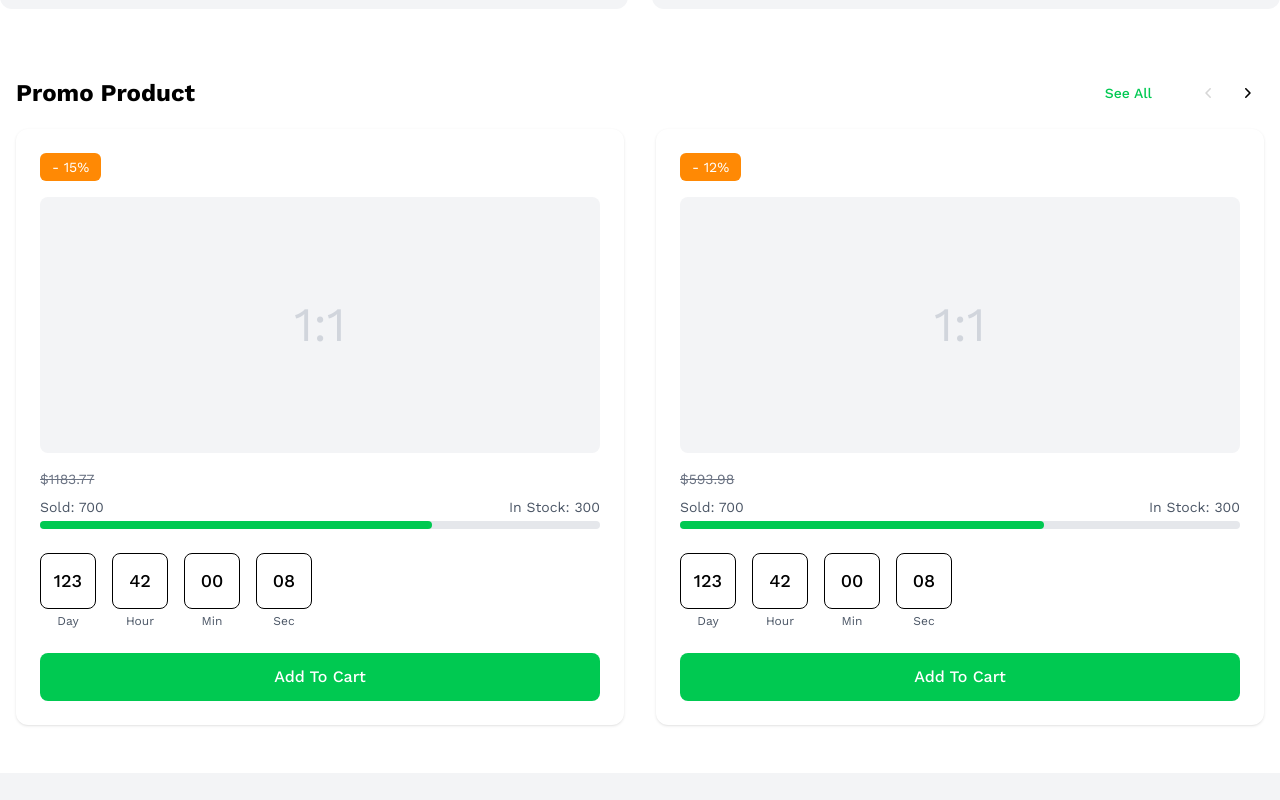
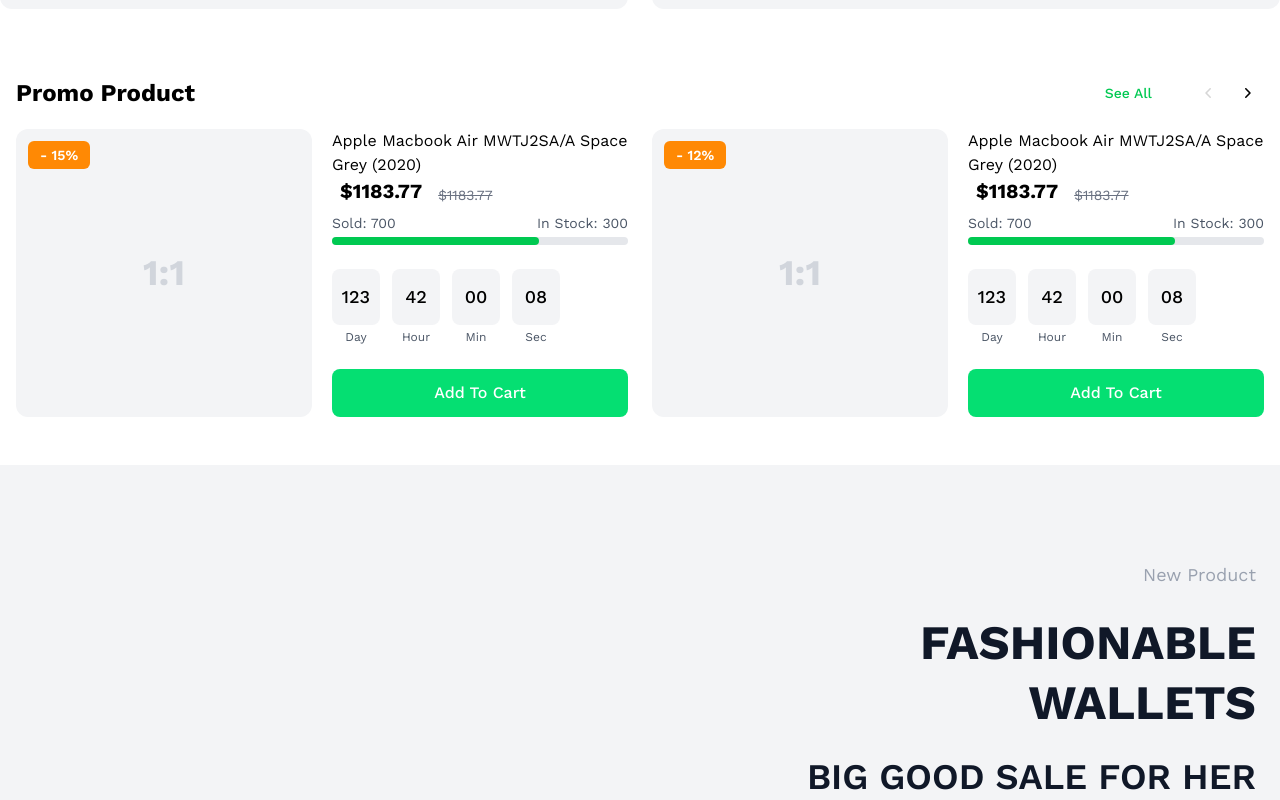
Before and after one commit to PrashantSainiSDE/pockie-demo, an Angular app: page /dashboard in a window 1280 px wide. Shown: the part 1700-2500 px from the top of the page. Built offline with nearby package versions, Linux system fonts and the light colour scheme.

Commit message:
feat(ui): section 4 done

```diff
--- a/src/app/dashboard/dashboard.component.html
+++ b/src/app/dashboard/dashboard.component.html
@@ -701,7 +701,6 @@
 <!-- section 4 -->
 <section class="w-full py-12">
   <div class="container mx-auto px-4">
-    <!-- Header -->
      <!-- top header -->
    <div class="flex justify-between mx-auto py-5">
     <p class="text-2xl font-bold">Promo Product</p>
@@ -728,25 +727,32 @@
 
 
     <!-- Flash Sale Grid -->
-    <div class="grid grid-cols-1 md:grid-cols-2 gap-8">
+    <div class="grid grid-cols-1 md:grid-cols-2 gap-6">
       <!-- CARD 1 -->
-      <div class="bg-white rounded-xl shadow p-6 flex flex-col">
-        <!-- Discount Badge -->
+      <div class="bg-white rounded-xl flex max-auto gap-5">
+
+        <div class="relative w-full">
       <span
-          class="bg-orange-400 text-white text-sm px-3 py-1 rounded-md w-fit"
+        class="absolute top-3 left-3 bg-orange-400 text-white px-3 py-1 rounded-md text-sm font-semibold"
+        >- 15%</span
       >
-          - 15%
-        </span>
 
-        <!-- Image Box -->
-        <div
-          class="bg-gray-100 h-64 rounded-lg mt-4 flex items-center justify-center text-gray-300 text-5xl"
+      <div class="w-full h-full bg-gray-100 rounded-xl flex items-center justify-center text-4xl text-gray-300 font-bold"
       >
         1:1
       </div>
+    </div>
 
+    <div class="w-full">
+
+      <!-- Name -->
+       <p class="text-md">Apple Macbook Air MWTJ2SA/A  Space Grey (2020)</p>
       <!-- Price -->
-        <p class="text-gray-500 text-sm mt-4 line-through">$1183.77</p>
+       <div class="flex items-end">
+
+         <p class="text-xl font-bold px-2">$1183.77</p>
+         <p class="text-gray-500 text-sm line-through px-2">$1183.77</p>
+       </div>
 
       <!-- Progress Line -->
       <div class="flex justify-between text-sm text-gray-600 mt-2">
@@ -762,11 +768,11 @@
         </div>
 
         <!-- Countdown -->
-        <div class="flex items-center gap-4 mt-6">
+        <div class="flex items-center gap-3 mt-6">
           <!-- Day -->
           <div class="flex flex-col items-center">
             <div
-              class="w-14 h-14 rounded-lg bg-white border flex items-center justify-center text-lg font-medium"
+              class="w-12 h-14 rounded-lg bg-gray-100 flex items-center justify-center text-lg font-medium"
             >
               123
             </div>
@@ -776,7 +782,7 @@
           <!-- Hour -->
           <div class="flex flex-col items-center">
             <div
-              class="w-14 h-14 rounded-lg bg-white border flex items-center justify-center text-lg font-medium"
+              class="w-12 h-14 rounded-lg bg-gray-100 flex items-center justify-center text-lg font-medium"
             >
               42
             </div>
@@ -786,7 +792,7 @@
           <!-- Min -->
           <div class="flex flex-col items-center">
             <div
-              class="w-14 h-14 rounded-lg bg-white border flex items-center justify-center text-lg font-medium"
+              class="w-12 h-14 rounded-lg bg-gray-100 flex items-center justify-center text-lg font-medium"
             >
               00
             </div>
@@ -796,7 +802,7 @@
           <!-- Sec -->
           <div class="flex flex-col items-center">
             <div
-              class="w-14 h-14 rounded-lg bg-white border flex items-center justify-center text-lg font-medium"
+              class="w-12 h-14 rounded-lg bg-gray-100 flex items-center justify-center text-lg font-medium"
             >
               08
             </div>
@@ -806,28 +812,41 @@
 
         <!-- Button -->
         <button
-          class="bg-green-500 hover:bg-green-600 text-white w-full py-3 rounded-lg mt-6 font-medium"
+        class="bg-green-400 hover:bg-green-500 text-white w-full py-3 rounded-lg mt-6 font-medium"
         >
         Add To Cart
       </button>
     </div>
+      </div>
 
-      <!-- CARD 2 (duplicate of card 1) -->
-      <div class="bg-white rounded-xl shadow p-6 flex flex-col">
+
+      <!-- CARD 2 -->
+      <div class="bg-white rounded-xl flex max-auto gap-5">
+
+        <div class="relative w-full">
       <span
-          class="bg-orange-400 text-white text-sm px-3 py-1 rounded-md w-fit"
+        class="absolute top-3 left-3 bg-orange-400 text-white px-3 py-1 rounded-md text-sm font-semibold"
+        >- 12%</span
       >
-          - 12%
-        </span>
 
-        <div
-          class="bg-gray-100 h-64 rounded-lg mt-4 flex items-center justify-center text-gray-300 text-5xl"
+      <div class="w-full h-full bg-gray-100 rounded-xl flex items-center justify-center text-4xl text-gray-300 font-bold"
       >
         1:1
       </div>
+    </div>
 
-        <p class="text-gray-500 text-sm mt-4 line-through">$593.98</p>
+    <div class="w-full">
 
+      <!-- Name -->
+       <p class="text-md">Apple Macbook Air MWTJ2SA/A  Space Grey (2020)</p>
+      <!-- Price -->
+       <div class="flex items-end">
+
+         <p class="text-xl font-bold px-2">$1183.77</p>
+         <p class="text-gray-500 text-sm line-through px-2">$1183.77</p>
+       </div>
+
+      <!-- Progress Line -->
       <div class="flex justify-between text-sm text-gray-600 mt-2">
         <span>Sold: 700</span>
         <span>In Stock: 300</span>
@@ -836,41 +855,46 @@
       <div class="w-full h-2 bg-gray-200 rounded-full mt-1">
         <div
             class="h-full bg-green-500 rounded-full"
-            style="width: 65%"
+            style="width: 70%"
           ></div>
         </div>
 
-        <div class="flex items-center gap-4 mt-6">
+        <!-- Countdown -->
+        <div class="flex items-center gap-3 mt-6">
+          <!-- Day -->
           <div class="flex flex-col items-center">
             <div
-              class="w-14 h-14 rounded-lg bg-white border flex items-center justify-center text-lg font-medium"
+              class="w-12 h-14 rounded-lg bg-gray-100 flex items-center justify-center text-lg font-medium"
             >
               123
             </div>
             <span class="text-xs mt-1 text-gray-600">Day</span>
           </div>
 
+          <!-- Hour -->
           <div class="flex flex-col items-center">
             <div
-              class="w-14 h-14 rounded-lg bg-white border flex items-center justify-center text-lg font-medium"
+              class="w-12 h-14 rounded-lg bg-gray-100 flex items-center justify-center text-lg font-medium"
             >
               42
             </div>
             <span class="text-xs mt-1 text-gray-600">Hour</span>
           </div>
 
+          <!-- Min -->
           <div class="flex flex-col items-center">
             <div
-              class="w-14 h-14 rounded-lg bg-white border flex items-center justify-center text-lg font-medium"
+              class="w-12 h-14 rounded-lg bg-gray-100 flex items-center justify-center text-lg font-medium"
             >
               00
             </div>
             <span class="text-xs mt-1 text-gray-600">Min</span>
           </div>
 
+          <!-- Sec -->
           <div class="flex flex-col items-center">
             <div
-              class="w-14 h-14 rounded-lg bg-white border flex items-center justify-center text-lg font-medium"
+              class="w-12 h-14 rounded-lg bg-gray-100 flex items-center justify-center text-lg font-medium"
             >
               08
             </div>
@@ -878,12 +902,15 @@
           </div>
         </div>
 
+        <!-- Button -->
         <button
-          class="bg-green-500 hover:bg-green-600 text-white w-full py-3 rounded-lg mt-6 font-medium"
+        class="bg-green-400 hover:bg-green-500 text-white w-full py-3 rounded-lg mt-6 font-medium"
         >
         Add To Cart
       </button>
     </div>
+      </div>
+
     </div>
   </div>
 </section>
```
Lines whose indentation alone changed are shown as unchanged.
